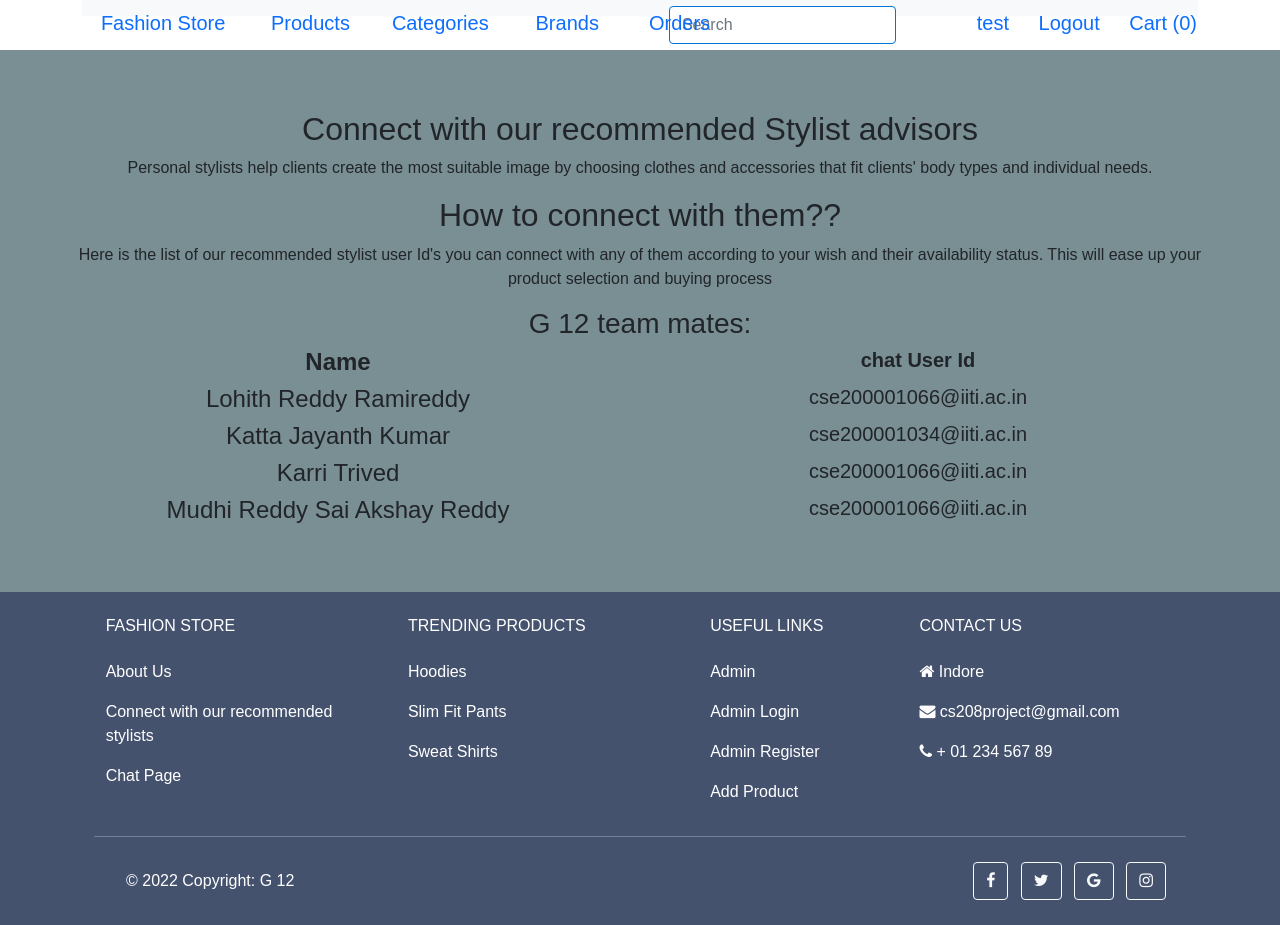
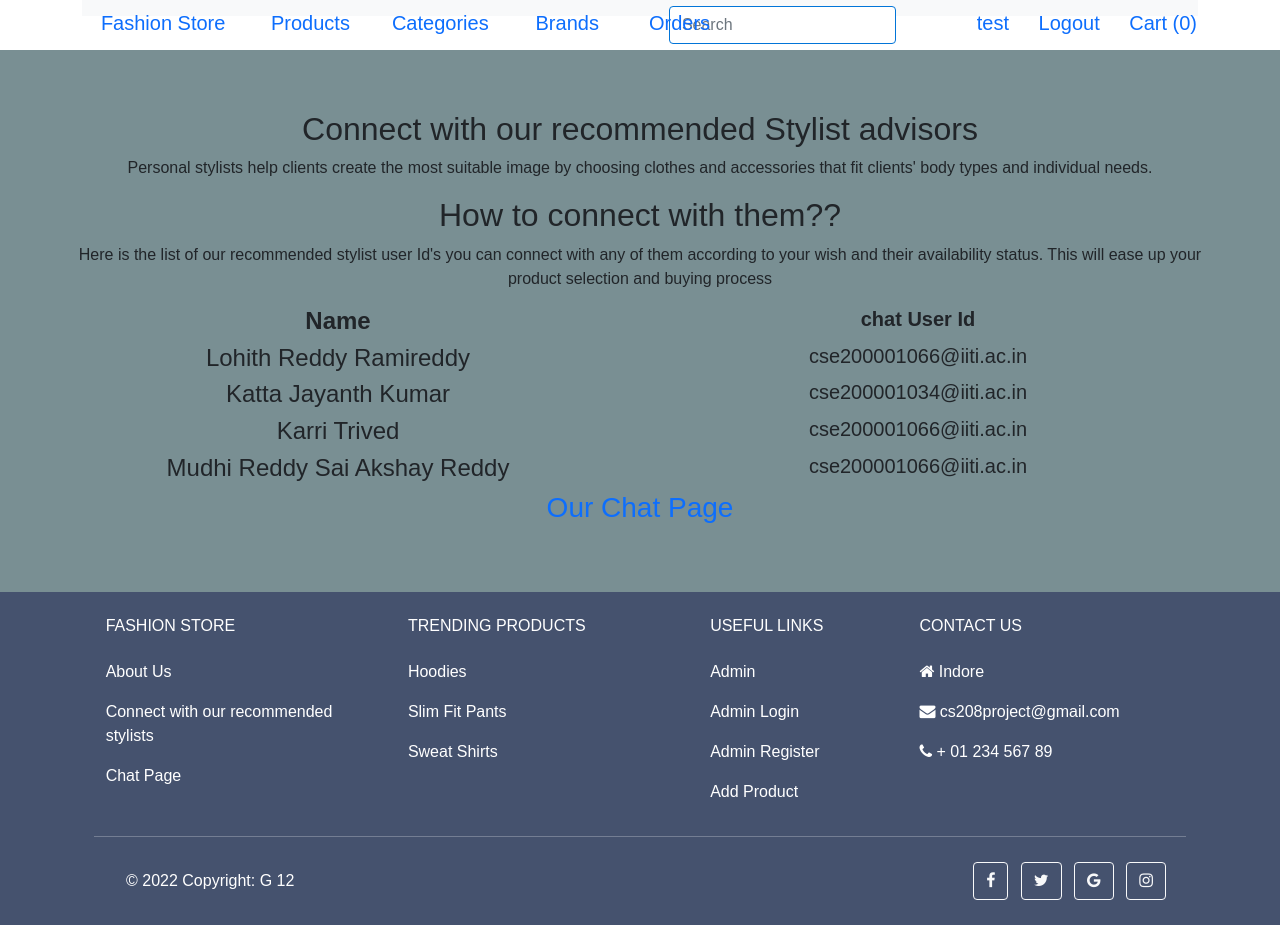
Before and after one commit to krishnaanandareddy/fashion-portal, a Flask app: page /stylist in a window 1280 px wide. Run offline with Flask 2, Linux system fonts and the light colour scheme; a user stored in the database is signed in; some libraries are stand-ins or nearby versions; some web fonts are replaced.

Commit message:
removed G12

```diff
--- a/utils/templates/stylist.html
+++ b/utils/templates/stylist.html
@@ -25,9 +25,6 @@
             <p>Here is the list of our recommended stylist user Id's you can connect with any of them according to your wish and their availability status.
                 This will ease up your product selection and buying process
             </p>
-            <h3>
-                G 12 team mates:
-            </h3>
             <div class="row">
                 <div class="col-6 h4"><b>Name</b></div>
                 <div class="col-6 h5"><b>chat User Id</b></div>
@@ -48,7 +45,11 @@
                 <div class="col-6 h4">Mudhi Reddy Sai Akshay Reddy</div>
                 <div class="col-6 h5">cse200001066@iiti.ac.in</div>
             </div>
+            <h3><a href="https://chat-with-experts.netlify.app" target="_blank" >
+                Our Chat Page
+              </a></h3>
         </div>
+
         <!-- <div class="col-md-5">
                 <img style="text-align: center; margin-left: 250px; margin-top: 100px;" src="../static/images/logo.png">
             </div> -->
```
